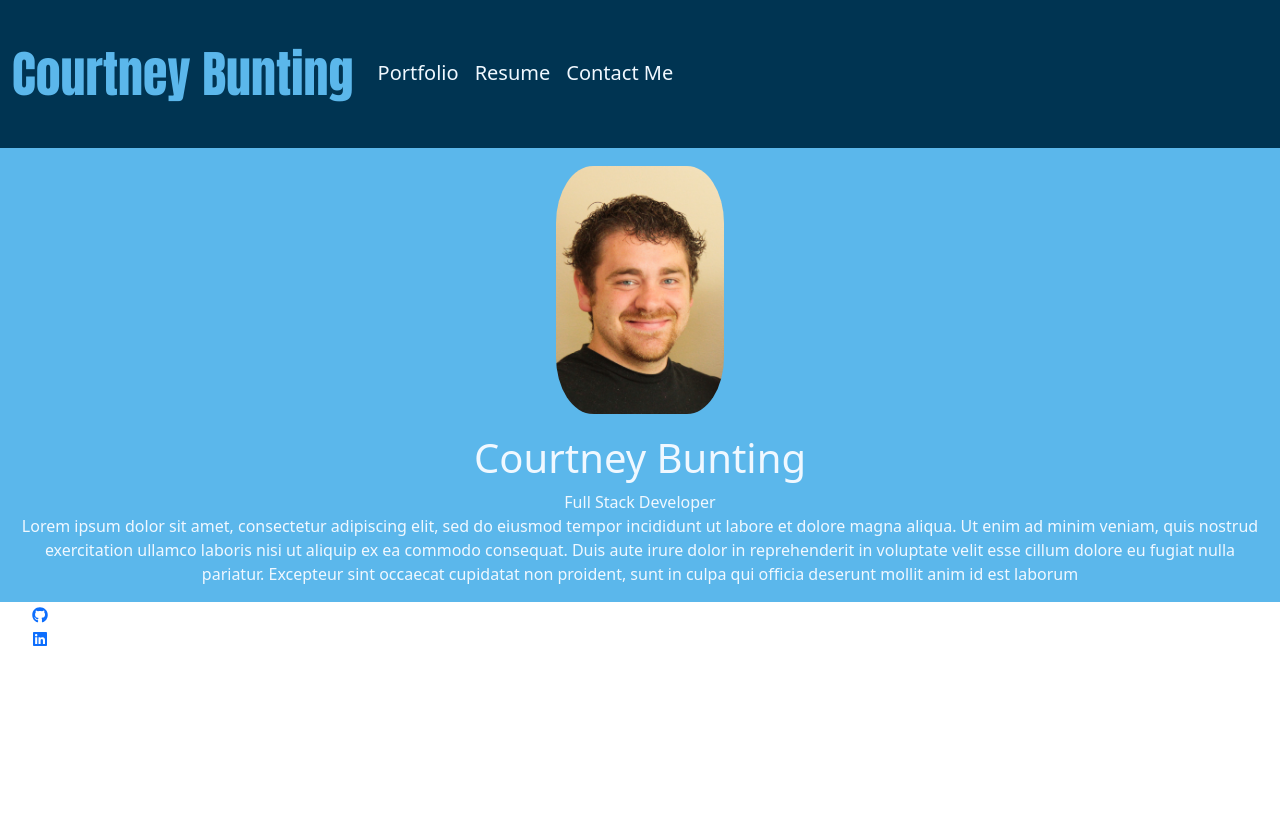
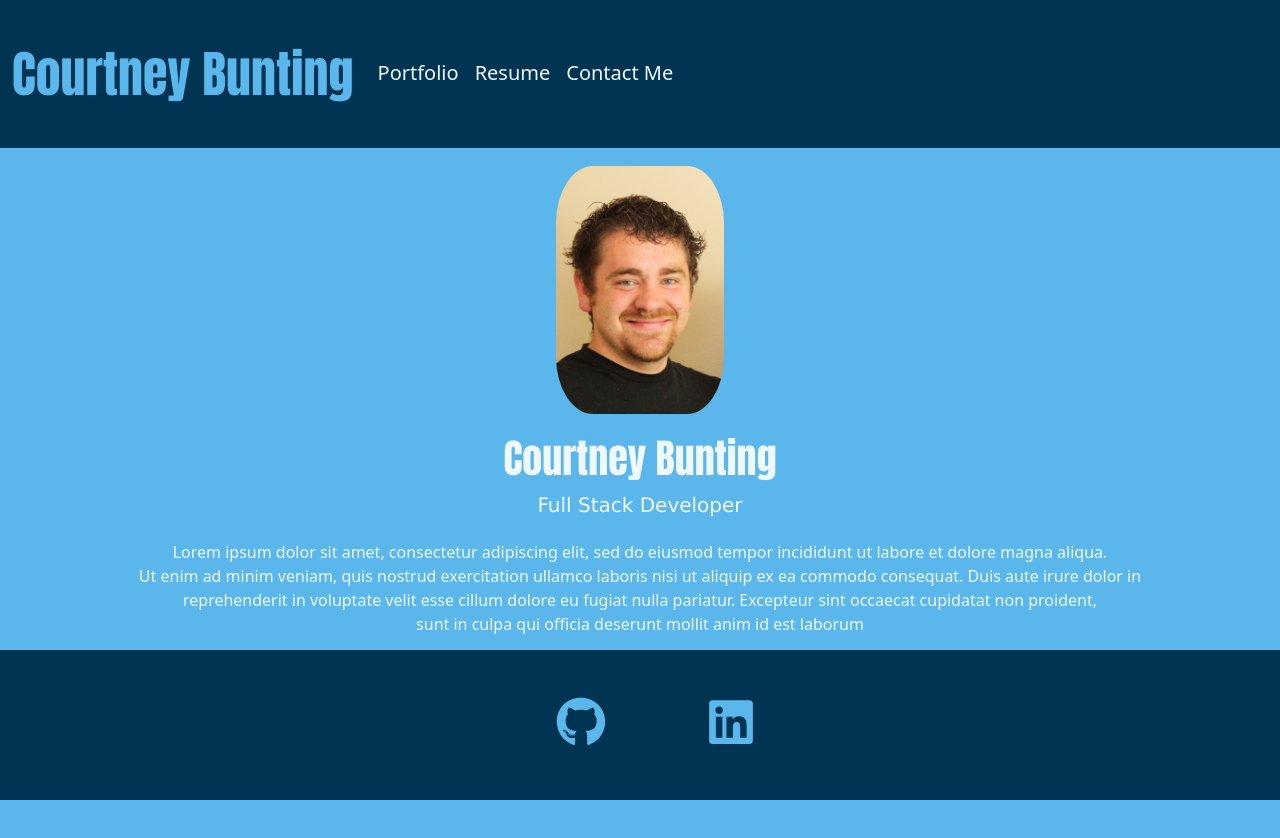
Before and after one commit to bunt88/MyReactPortfolio, a React (Create React App) app in the folder my-react-portfolio/: page / in a window 1280 px wide. Shown: the top 838 px of the page. Before the commit the page ends 800 px from the top, so only its background shows below. Built offline with nearby package versions, Linux system fonts and the light colour scheme.

Commit message:
Finished AboutMe Page

```diff
--- a/my-react-portfolio/src/App.css
+++ b/my-react-portfolio/src/App.css
@@ -38,6 +38,7 @@
 }
 
 .nav-container {
+  position: relative;
   height: 150px;
   max-width: 100%;
   background: #003452;
@@ -51,13 +52,26 @@
   color:#5bb7eb;
 }
 
+nav a:hover {
+  text-decoration: none;
+  color: black;
+  font-style: italic;
+}
+
+.logo a:hover {
+  text-decoration: none;
+  color: black;
+  font-style: italic;
+}
+
 li {
   list-style: none;
 }
 
+
 .about-container{
   max-width: 100%;
-  max-height: 80%;
+  max-height: 100%;
   background-color: #5bb7eb;
   color:aliceblue;
   display:flex;
@@ -67,6 +81,22 @@ li {
   justify-content: center;
 }
 
+.name {
+  font-size: 40px;
+  font-family:Impact, Haettenschweiler, 'Arial Narrow Bold', sans-serif;
+}
+
+.subtitle {
+  font-size: 20px;
+  font-family:'Lucida Sans', 'Lucida Sans Regular', 'Lucida Grande', 'Lucida Sans Unicode', Geneva, Verdana, sans-serif;
+}
+
+.textBody {
+  text-align: center;
+  margin-top: 20px;
+
+}
+
 img {
   padding: 10px;
   margin: 10px;
@@ -74,3 +104,21 @@ img {
   max-height: 15%;
   border-radius: 25%;
 }
+
+footer {
+  background: #003452;
+  height: 150px;
+  width: 100%;
+  position: fixed;
+  justify-content: center;
+  align-items: center;
+  bottom: 0;
+  display: flex;
+}
+
+footer ul li {
+  display: inline;
+  padding: 50px;
+  font-size: 50px;
+  color: #5bb7eb;
+}
--- a/my-react-portfolio/src/Components/AboutMe/index.js
+++ b/my-react-portfolio/src/Components/AboutMe/index.js
@@ -22,13 +22,25 @@ const AboutMe = () => {
           <div className="textBody">
             <p>
               Lorem ipsum dolor sit amet, consectetur adipiscing elit, sed do
-              eiusmod tempor incididunt ut labore et dolore magna aliqua. Ut
-              enim ad minim veniam, quis nostrud exercitation ullamco laboris
+              eiusmod tempor incididunt ut labore et dolore magna aliqua.
+              <br />
+              Ut enim ad minim veniam, quis nostrud exercitation ullamco laboris
               nisi ut aliquip ex ea commodo consequat. Duis aute irure dolor in
+              <br />
               reprehenderit in voluptate velit esse cillum dolore eu fugiat
               nulla pariatur. Excepteur sint occaecat cupidatat non proident,
+              <br />
               sunt in culpa qui officia deserunt mollit anim id est laborum
             </p>
+
+            <br />
+            <br />
+            <br />
+            <br />
+            <br />
+            <br />
+            <br />
+            <br />
           </div>
         </Col>
       </Row>
```
